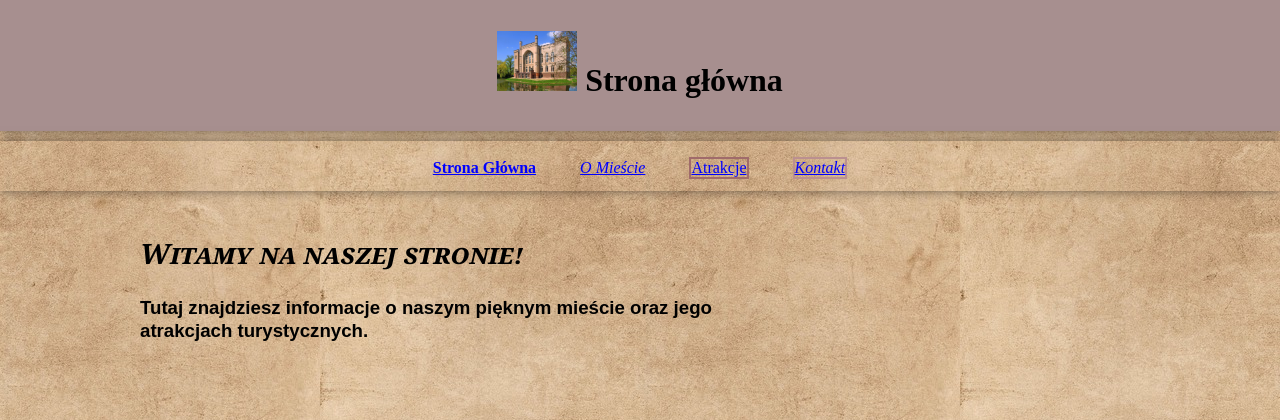
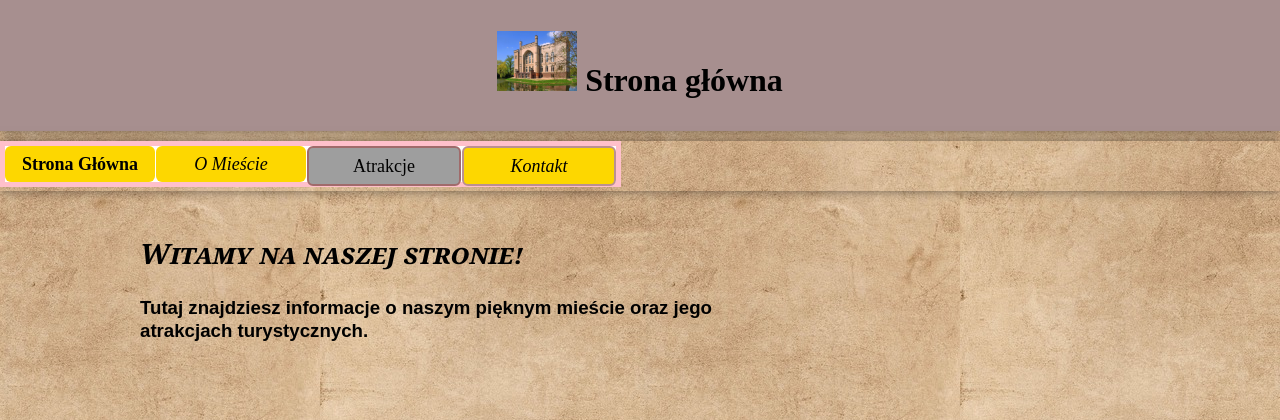
Before and after one commit to Weronika0101/City-website, a PHP site: page / in a window 1280 px wide. Shown: the top 420 px of the page. Run offline with PHP 8.4, Linux system fonts and the light colour scheme; grey boxes are pictures that could not be loaded.

Commit message:
menu 3-poziomowe (do poprawy)

```diff
--- a/index.html
+++ b/index.html
@@ -5,14 +5,145 @@
     <meta name="description" content="Witryna prezentująca aktualności miasta Kórnik">
     <meta name="keywords" content="miasto, atrakcje, turystyka, zwiedzanie, Kórnik, aktualności">
     <title>Miasto Kórnik - Strona Główna</title>
+
+<link rel="stylesheet" type="text/css" href="styles.css">
 <style>
-    li
-    {
-        display: inline-block;
-        margin-right: 40px;
+    /* ------------------------CZĘŚĆ-GÓRNA-MENU------------------------ */
+
+    /* usunięcie domyślnych właściwości CSS z elementów - ol - oraz - ul */
+    #menu, #menu ul, #menu ol {
+      list-style-type:none;
+      padding:0;
+      margin:0;
     }
-</style>
-<link rel="stylesheet" type="text/css" href="styles.css">
+
+    /* wygląd głównego elementu - ol */
+    #menu {
+      background-color:#FFF;
+      font-size:18px;
+      height:2em;
+      line-height:2em;
+      text-align:center;
+    }
+
+    /* wygląd wszystkich elementów - a - znajdujących się w elemencie - ol */
+    #menu a {
+      display:block;
+      text-decoration:none;
+      color:#000;
+      padding:0 5px;
+    }
+
+    /* wygląd elementów - li - wszystkich dzieci elementu - ol */
+    #menu > li {
+      float:left;
+      width:150px;
+      margin-left:1px;
+      background-color:#FDD700;
+      height:2em;
+    }
+
+    /* wygląd elementu - li - pierwszego dziecka elementu - ol */
+    #menu > li:first-child {
+      margin-left:0;
+    }
+
+    /* wygląd elementów - li - wszystkich dzieci elementu - ol - po najechaniu kursorem myszki na element - li */
+    #menu > li:hover {
+      background-color:#EEE;
+    }
+
+    /* wygląd elementu - a - dziecka elementu - li - będącego dzieckiem elementu - ol - po najechaniu kursorem myszki na element - li */
+    #menu > li:hover > a {
+      color:#09C;
+    }
+
+    /* wygląd elementu - ul - dziecka elementu - li - będącego dzieckiem elementu - ol - po najechaniu kursorem myszki na element - li */
+    #menu > li:hover > ul {
+      display:block;
+    }
+
+    /* ------------------------CZĘŚĆ-ROZWIJANA-MENU-POZIOM-1----------------------- */
+
+    /* wygląd głównych rozwijanych elementów - ul */
+    #menu > li > ul {
+      display:none;
+    }
+
+    /* wygląd elementu - li - w części rozwijanej */
+    #menu > li > ul > li {
+      position:relative;
+      background-color:#EEE;
+    }
+
+    /* wygląd elementu - a - w części rozwijanej */
+    #menu > li > ul > li > a {
+      border-top:1px solid #FFF;
+    }
+
+    /* wygląd elementu - li - w części rozwijanej, po najechaniu kursorem myszki na dany element - li */
+    #menu > li > ul > li:hover {
+      background-color:#DDD;
+    }
+
+    /* wygląd elementu - a - w części rozwijanej, po najechaniu kursorem myszki na element - li */
+    #menu > li > ul > li:hover > a {
+      color:#09C;
+    }
+
+    /* ------------------------CZĘŚĆ-ROZWIJANA-MENU-POZIOM-2----------------------- */
+
+    /* wygląd głównego elementu - ol - w drugiej części rozwijanej */
+    #menu > li > ul > li > ol {
+      display:none;
+      width:150%;
+      position:absolute;
+      left:100%;
+      margin-top:-2em;
+    }
+
+    /* wygląd głównego elementu - ol - w drugiej części rozwijanej, po najechaniu kursorem myszki na jego rodzica - li */
+    #menu > li > ul > li:hover > ol {
+      display:block;
+    }
+
+    /* wygląd elementów - li - w drugiej części rozwijanej */
+    #menu > li > ul > li > ol > li {
+      background-color:#CCC;
+    }
+
+    /* wygląd elementów - a - w drugiej części rozwijanej */
+    #menu > li > ul > li > ol > li > a {
+      border-top:1px solid #FFF;
+      border-left:1px solid #FFF;
+    }
+
+    /* wygląd elementu - a - w drugiej części rozwijanej, po najechaniu kursorem myszki */
+    #menu > li > ul > li > ol > li > a:hover {
+      color:#09C;
+    }
+
+    /* ------------------------WSPÓLNE----------------------- */
+
+    /* zaokrąglone rogi wszystkich elementów - li - oraz - a */
+    #menu li, ol a {
+      border-radius:6px;
+    }
+
+    /* strzałka w prawo */
+    #menu .dol {
+      background-image:url('https://webkod.pl/images/down.png');
+      background-repeat:no-repeat;
+      background-position:98% center;
+    }
+
+    /* strzałka w dół */
+    #menu .prawo {
+      background-image:url('https://webkod.pl/images/right.png');
+      background-repeat:no-repeat;
+      background-position:98% center;
+    }
+  </style>
 </head>
 <body>
     <div id = "container" style="width: 1000px; margin: 0 auto;">
@@ -23,13 +154,23 @@
 
 
 
-            <nav style="text-align:center; margin-top: 112px;">
-                <ul style="list-style: none;">
+            <nav style=" margin-top: 112px;text-align:center ">
+                <ol id="menu">
                     <li><a href="index.html">Strona Główna</a></li>
                     <li><a href="o_miescie.html">O Mieście</a></li>
-                    <li><a href="atrakcje.html">Atrakcje</a></li>
+                    <li class="dol"><a href="atrakcje.html">Atrakcje</a>
+                    <ul style="list-style: none;">
+                        <li class="prawo"><a href="index.html">Zamek</a>
+                        <ol>
+                            <li><a href="#">Godziny otwarcia</a></li>
+                            <li><a href="#">Cennik</a></li>
+                          </ol>
+                        </li>
+                        <li><a href="o_miescie.html">Rynek</a></li>
+                    </ul>
+                </li>
                     <li><a href="kontakt.html">Kontakt</a></li> <!-- Nowa strona "Kontakt" -->
-                </ul>
+                </ol>
             </nav>
 
         <main>
--- a/styles.css
+++ b/styles.css
@@ -37,6 +37,7 @@ aside {
 
 nav {
     text-align: center;
+    align-items: center;
     position: absolute;
     right: 0;
     left: 0;
@@ -250,3 +251,94 @@ a:visited {
 div:target {
     background-color: gold;
 }
+
+    /* ------------------------CZĘŚĆ-GÓRNA-MENU------------------------ */
+
+    /* usunięcie domyślnych właściwości CSS z elementów - ol - oraz - ul */
+    #menu, #menu ul, #menu ol {
+      list-style-type:none;
+    }
+
+    /* wygląd głównego elementu - ol */
+    #menu {
+      font-size:18px;
+      height:2em;
+      line-height:2em;
+      align-self: center;
+      text-align:center;
+      align-items: center;
+      background-color: #ac7878;
+      margin-left: 300;
+      margin-right: 300;
+      width: 611px;
+
+    }
+
+    /* wygląd wszystkich elementów - a - znajdujących się w elemencie - ol */
+    #menu a {
+      display:block;
+      text-decoration:none;
+      padding:0 5px;
+      text-align:center;
+      align-items: center;
+      align-self: center;
+    }
+
+    /* wygląd elementów - li - wszystkich dzieci elementu - ol */
+    #menu > li {
+      width:150px;
+      height:2em;
+      text-align:center;
+      align-items: center;
+    }
+
+
+
+    /* wygląd elementu - ul - dziecka elementu - li - będącego dzieckiem elementu - ol - po najechaniu kursorem myszki na element - li */
+    #menu > li:hover > ul {
+      display:block;
+    }
+
+    /* ------------------------CZĘŚĆ-ROZWIJANA-MENU-POZIOM-1----------------------- */
+
+    /* wygląd głównych rozwijanych elementów - ul */
+    #menu > li > ul {
+      display:none;
+    }
+
+
+
+    /* ------------------------CZĘŚĆ-ROZWIJANA-MENU-POZIOM-2----------------------- */
+
+    /* wygląd głównego elementu - ol - w drugiej części rozwijanej */
+    #menu > li > ul > li > ol {
+      display:none;
+      width:150%;
+      position:absolute;
+      left:100%;
+      margin-top:-2em;
+      text-align:center;
+      align-items: center;
+    }
+
+    /* wygląd głównego elementu - ol - w drugiej części rozwijanej, po najechaniu kursorem myszki na jego rodzica - li */
+    #menu > li > ul > li:hover > ol {
+      display:block;
+    }
+
+
+    /* ------------------------WSPÓLNE----------------------- */
+
+    /* strzałka w prawo */
+    #menu .dol {
+      background-image:url('https://webkod.pl/images/down.png');
+      background-repeat:no-repeat;
+      background-position:98% center;
+    }
+
+    /* strzałka w dół */
+    #menu .prawo {
+      background-image:url('https://webkod.pl/images/right.png');
+      background-repeat:no-repeat;
+      background-position:98% center;
+    }
```
